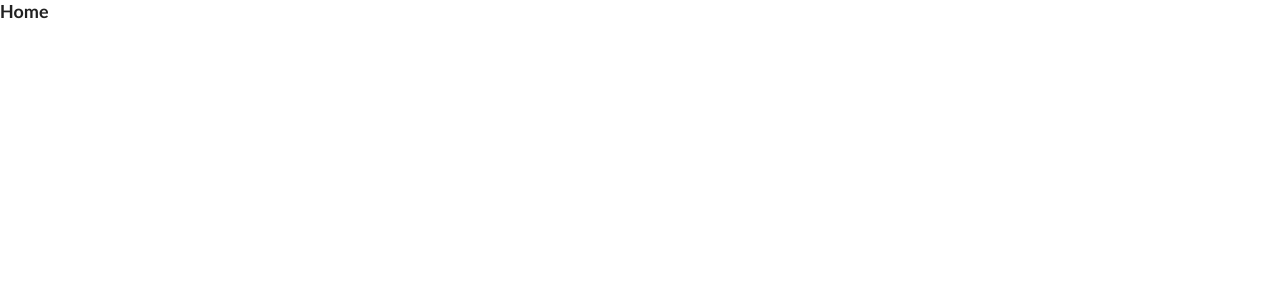
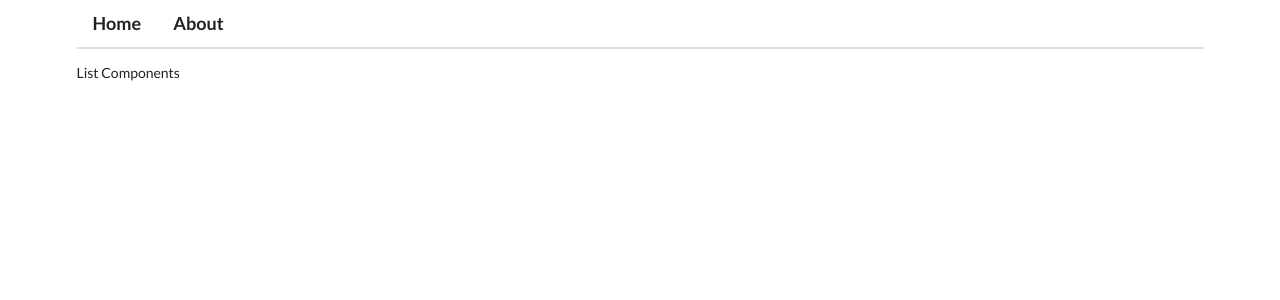
Before and after one commit to dilippoudel/swd-2020, a React (Create React App) app in the folder tootle/: page / in a window 1280 px wide. Shown: the top 300 px of the page. Built offline with nearby package versions, Linux system fonts and the light colour scheme.

Commit message:
few changes in react navigation system

```diff
--- /dev/null
+++ b/tootle/src/components/About.js
@@ -0,0 +1,7 @@
+import React from 'react';
+const About = () => {
+    return(<div>
+        <h3>About</h3>
+    </div>)
+}
+export default About;
--- a/tootle/src/components/App.js
+++ b/tootle/src/components/App.js
@@ -1,13 +1,24 @@
 import React from 'react';
 import {BrowserRouter, Route} from 'react-router-dom';
-import Home from './Home';
+import ListComments from './comments/ListComments';
+import CreateComments from './comments/CreateComments';
+import EditComments from './comments/EditComments';
+import ShowComments from './comments/ShowComments';
+import DeleteComments from './comments/DeleteComments';
+import Header from './Header';
 const App = () => {
         return (
-        <div>
-            <div><BrowserRouter>
-            <Route path="/" exact component={Home}/>
+        <div className="ui container">
+            <BrowserRouter>
+            <div>
+            <Header/>
+            <Route path="/" exact component={ListComments}/>
+            <Route path="/comments/new" exact component={CreateComments}/>
+            <Route path="/comments/edit" exact component={EditComments}/>
+            <Route path="/comments/delete" exact component={DeleteComments}/>
+            <Route path="/comments/show" exact component={ShowComments}/>
+            </div>
             </BrowserRouter>
-            </div>
         </div>
         );
 }
--- /dev/null
+++ b/tootle/src/components/Header.js
@@ -0,0 +1,19 @@
+import React from 'react';
+import {Link } from 'react-router-dom';
+import Home from './Home';
+import About from './About';
+const Header = () => {
+    return(
+        <div className = "ui secondary pointing menu">
+            <Link to = "/" className="item">
+                <Home/>
+            </Link>
+            <div className="reght menu">
+                <Link to="/about" className = "item">
+                    <About/>
+                </Link>
+            </div>
+        </div>
+    )
+}
+export default Header;
--- /dev/null
+++ b/tootle/src/components/comments/ListComments.js
@@ -0,0 +1,7 @@
+import React from 'react';
+const ListComponents = () => {
+    return(
+        <div>List Components</div>
+    )
+}
+export default ListComponents;
```
